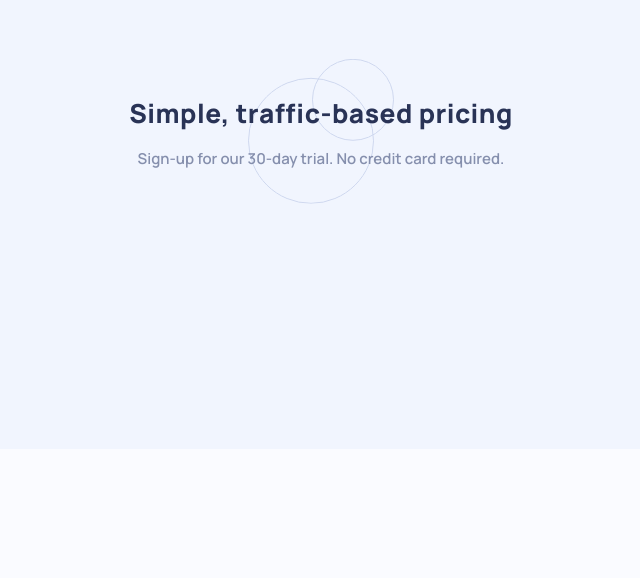
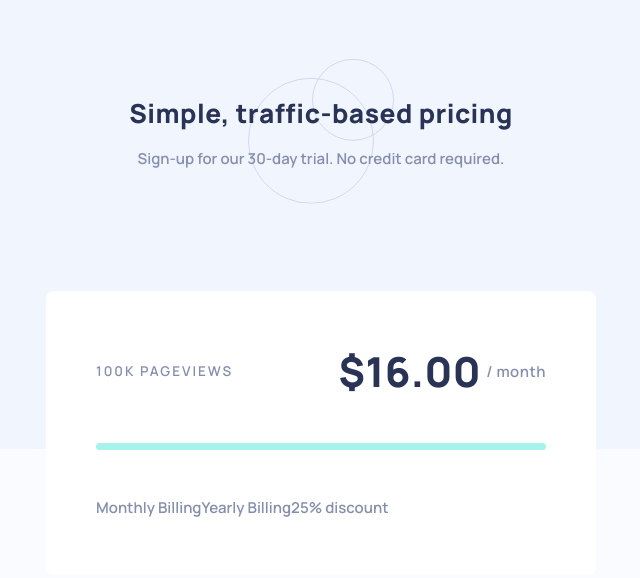
Before and after one commit to Zachcos/FeMentor-InteractivePricingComponent, a plain HTML site: page index.html in a window 1280 px wide. Shown: the whole page, without its empty margins (319-959 px from the left). Drawn offline with Linux system fonts and the light colour scheme.

Commit message:
Add styling for top section of pricing component

```diff
--- a/css/main.scss
+++ b/css/main.scss
@@ -2,7 +2,7 @@
 /* Start variables */
 $background__discount: hsl(14, 92%, 95%);
 $background__main: hsl(230, 100%, 99%);
-$background__pricingComponent: hsl (0, 0%, 100%);
+$background__pricingComponent: hsl(0, 0%, 100%);
 $background__textAndCta: hsl(227, 35%, 25%);
 $background__toggle: hsl(223, 50%, 87%);
 $sliderBar__background: hsl(174, 86%, 45%);
@@ -15,6 +15,7 @@ $text: hsl(225, 20%, 60%);
 
 html {
   background-color: #e2e2eb;
+  color: $text;
   font-size: 15px;
   font-family: "Manrope", sans-serif;
   font-weight: 600;
@@ -38,7 +39,7 @@ html {
   text-align: center;
   padding-top: 100px;
   position: relative;
-  width: 40%;
+  width: 550px;
   &__pattern {
     position: absolute;
     left: 50%;
@@ -56,12 +57,64 @@ html {
     z-index: 5;
   }
   &__subtitle {
-    color: $text;
     position: relative;
     z-index: 5;
   }
 }
 
 .card {
-  display: none;
+  background: $background__pricingComponent;
+  border-radius: 8px;
+  height: 100%;
+  margin-top: 125px;
+  padding: 60px 50px;
+  width: 550px;
+  &__top {
+    display: flex;
+    flex-wrap: wrap;
+    .views,
+    .price {
+      align-items: center;
+      display: flex;
+    }
+    .views {
+      font-size: 0.9rem;
+      letter-spacing: 2px;
+      text-transform: uppercase;
+      width: 50%;
+    }
+    .price {
+      justify-content: flex-end;
+      letter-spacing: 0.5px;
+      text-align: right;
+      width: 50%;
+      .em {
+        color: $background__textAndCta;
+        font-size: 2.75rem;
+        font-weight: 800;
+        margin-right: 5px;
+      }
+    }
+    .slider {
+      background: $sliderBar__full;
+      border-radius: 4px;
+      height: 7px;
+      margin: 50px 0;
+      width: 100%;
+    }
+    .toggle {
+      display: flex;
+      width: 100%;
+    }
+  }
+  &__bottom {
+    // display: flex;
+    display: none;
+    .perks {
+      display: flex;
+      flex-direction: column;
+    }
+    .ctnBtn {
+    }
+  }
 }
--- a/index.html
+++ b/index.html
@@ -26,18 +26,21 @@
 
       <div class="card">
         <div class="card__top">
-          <div class="views">Pageviews</div>
-          <div class="price">$ /month</div>
+          <div class="views">100K Pageviews</div>
+          <div class="price"><span class="em">$16.00</span> / month</div>
           <div class="slider"></div>
-          <div class="toggle">Monthly Billing Yearly Billing 25% discount</div>
+          <div class="toggle">
+            Monthly Billing
+            <div class="toggle__switch"></div>
+            Yearly Billing
+            <div class="discount">25% discount</div>
+          </div>
         </div>
         <div class="card__bottom">
           <div class="perks">
-            <ul>
-              <li>Unlimited websites</li>
-              <li>100% data ownership</li>
-              <li>Email reports</li>
-            </ul>
+            <div class="perk">Unlimited websites</div>
+            <div class="perk">100% data ownership</div>
+            <div class="perk">Email reports</div>
           </div>
           <div class="ctaBtn">Start my trial</div>
         </div>
```
Also changed, not shown: css/main.css, 1 other file.
